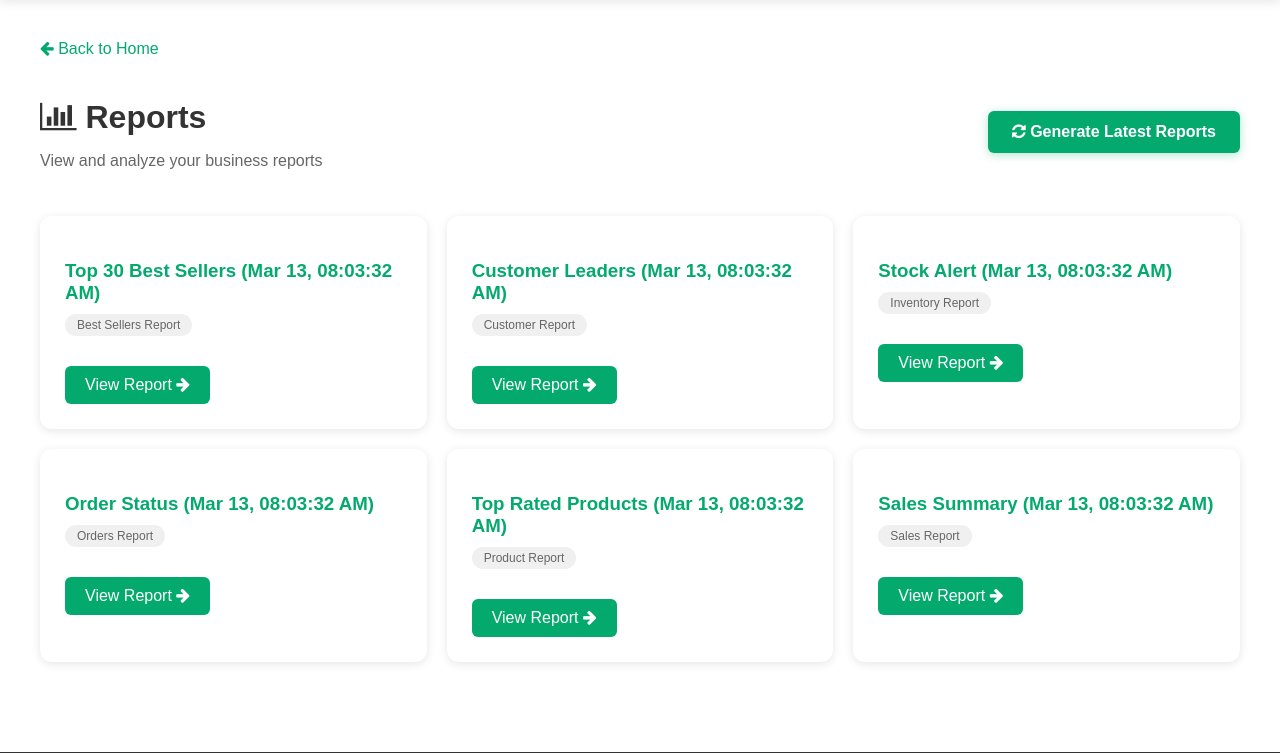
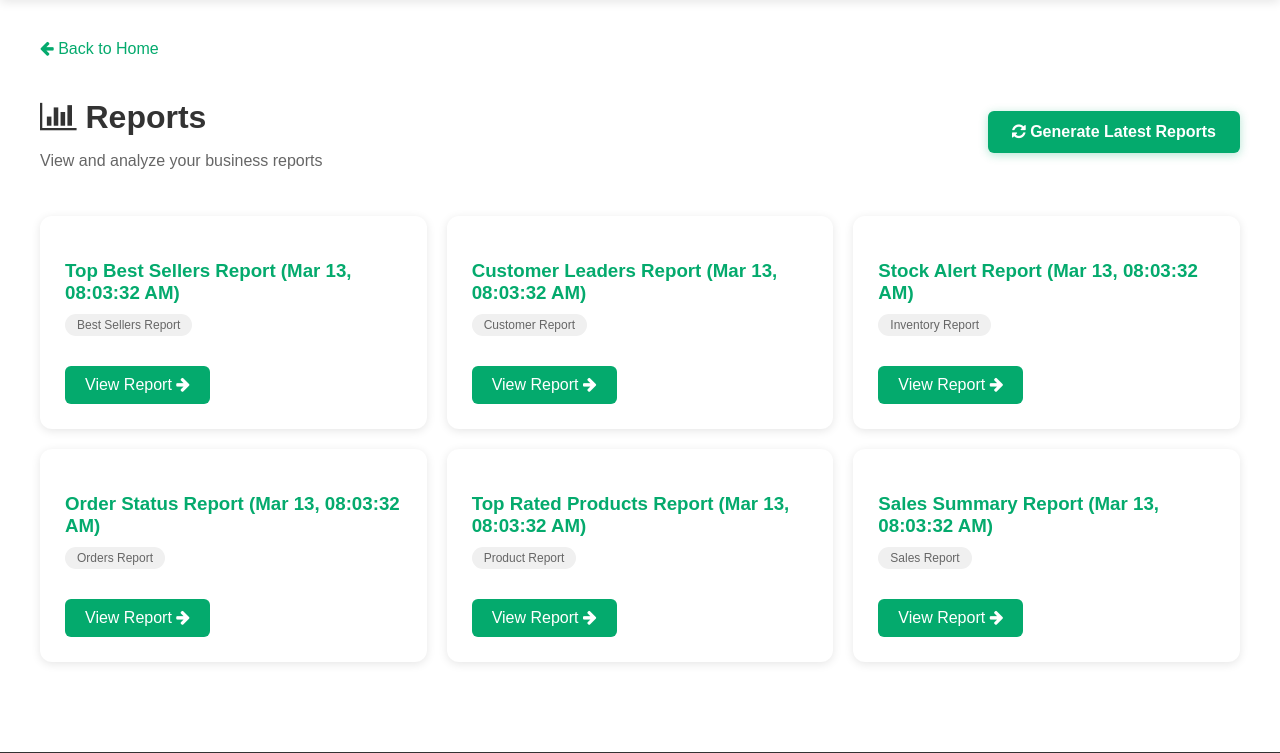
Before and after one commit to samuelkanyingi/FashionCommerce, a Django app: page /reports/ in a window 1280 px wide. Shown: the part 58-811 px from the top of the page. Run offline with Django 5.2, Linux system fonts and the light colour scheme; the visitor is signed in with stand-in values (Sample User, id 1); data comes from the database, SQL or seed files in the repository; data that the repository does not hold is empty.

Commit message:
Fix reort page

```diff
--- a/shop/views.py
+++ b/shop/views.py
@@ -1239,7 +1239,7 @@ def run_report_generation():
     Report.objects.update_or_create(
         report_type="sales",
         defaults={
-            "title": f"Sales Summary ({timestamp_str})",
+            "title": f"Sales Summary Report ({timestamp_str})",
             "data": {
                 "last_updated": timestamp_str,
                 "total_orders": len(valid_paid_orders),
@@ -1257,7 +1257,7 @@ def run_report_generation():
     Report.objects.update_or_create(
         report_type="inventory",
         defaults={
-            "title": f"Stock Alert ({timestamp_str})",
+            "title": f"Stock Alert Report ({timestamp_str})",
             "data": {
                 "last_updated": timestamp_str,
                 "total_products": products.count(),
@@ -1272,7 +1272,7 @@ def run_report_generation():
     Report.objects.update_or_create(
         report_type="orders",
         defaults={
-            "title": f"Order Status ({timestamp_str})",
+            "title": f"Order Status Report ({timestamp_str})",
             "data": {
                 "last_updated": timestamp_str,
                 "total_orders": all_orders.count(),
@@ -1300,7 +1300,7 @@ def run_report_generation():
     Report.objects.update_or_create(
         report_type="customers",
         defaults={
-            "title": f"Customer Leaders ({timestamp_str})",
+            "title": f"Customer Leaders Report ({timestamp_str})",
             "data": {
                 "last_updated": timestamp_str,
                 "total_customers": User.objects.count(),
@@ -1324,7 +1324,7 @@ def run_report_generation():
     Report.objects.update_or_create(
         report_type="products",
         defaults={
-            "title": f"Top Rated Products ({timestamp_str})",
+            "title": f"Top Rated Products Report ({timestamp_str})",
             "data": {
                 "last_updated": timestamp_str,
                 "items": [{"name": p.name, "rating": p.get_avg_rating(), "reviews": p.get_review_count()} for p in all_products[:20]]
@@ -1372,7 +1372,7 @@ def run_report_generation():
     Report.objects.update_or_create(
         report_type="bestsellers",
         defaults={
-            "title": f"Top 30 Best Sellers ({timestamp_str})",
+            "title": f"Top Best Sellers Report ({timestamp_str})",
             "data": {
                 "last_updated": timestamp_str,
                 "items": best_sellers_items,
--- a/templates/shop/report_detail.html
+++ b/templates/shop/report_detail.html
@@ -30,7 +30,7 @@
 
     <div class="report-header">
         <h1><i class="fa fa-file-text-o"></i> {{ report.title }}</h1>
-        <p class="meta"><i class="fa fa-calendar"></i> Generated: {{ report.generated_at|date:"F d, Y H:i" }}</p>
+        <!-- <p class="meta"><i class="fa fa-calendar"></i> Generated: {{ report.generated_at|date:"F d, Y H:i" }}</p> -->
     </div>
 
     {% if report.data %}
```
